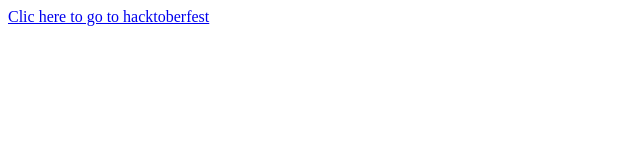
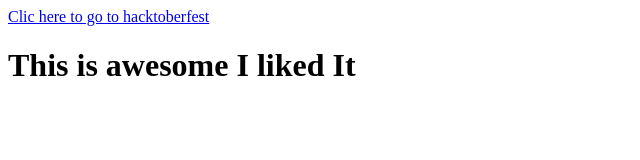
Before and after one commit to PratikJangam/hacktoberfest-index, a plain HTML site: page index.html in a window 1280 px wide. Shown: the whole page, without its empty margins (0-640 px from the left). Drawn offline with Linux system fonts and the light colour scheme.

Commit message:
Update index.html

```diff
--- a/index.html
+++ b/index.html
@@ -8,5 +8,6 @@
 </head>
 <body>
     <a href="https://hacktoberfest.digitalocean.com/">Clic here to go to hacktoberfest </a>
+    <h1>This is awesome I liked It</h1>
 </body>
 </html>
```
